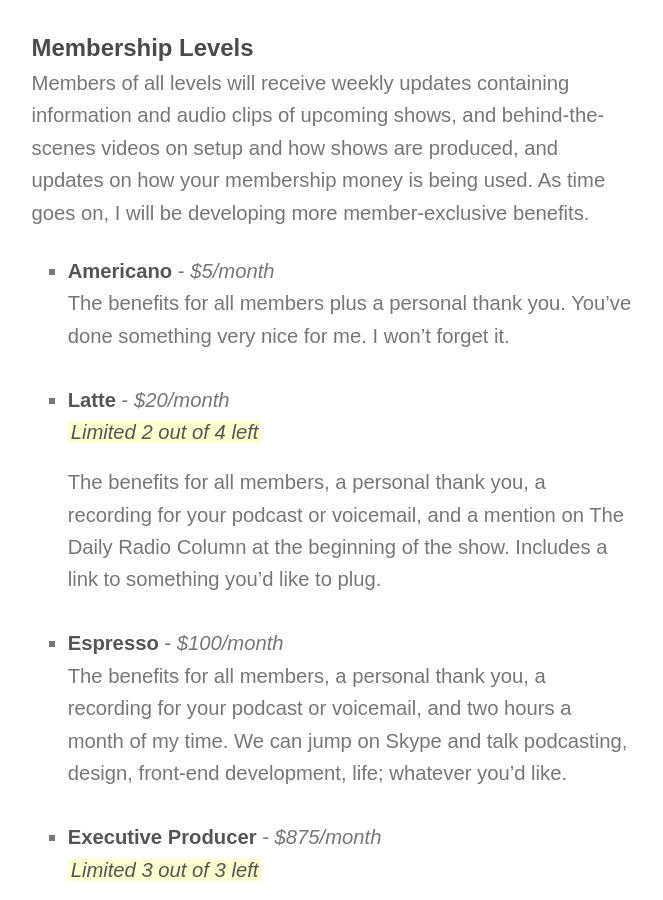
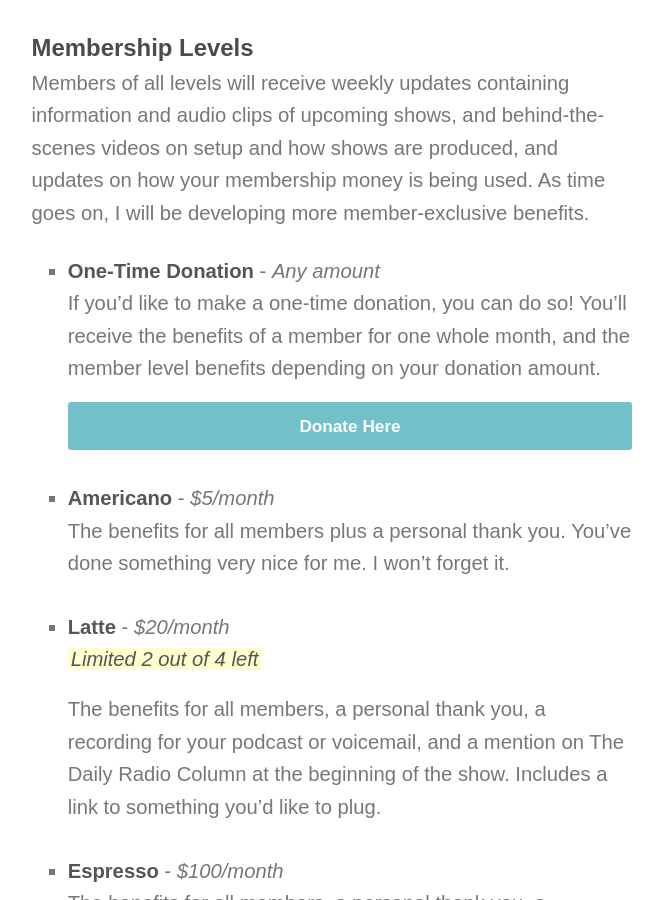
Before and after one commit to xavibenjamin/ttimsmith.com, a Jekyll site: the page built from membership.md, in a window 1280 px wide and 900 px high, scrolled down 615 px. Shown: the whole window, without its empty margins (308-971 px from the left). Built offline with Jekyll 4.4.1, drawn with Linux system fonts in a browser that asks for light colours; nearby versions of some CDN libraries.

Commit message:
Adding information for one-time donation

```diff
--- a/membership.md
+++ b/membership.md
@@ -11,10 +11,15 @@ The goal for this membership is to bring in **$3,600 USD/month.**
 
 This would allow me to dedicate all work time on these projects, and give me the chance to create new shows.
 
-<a href="https://plasso.co/s/CMCU8401Fu" class="btn secondary big centered-btn">Become a member</a>
+[Become a member](https://plasso.co/s/CMCU8401Fu){:.btn.secondary.big.centered-btn}
 
 ### Membership Levels
 Members of all levels will receive weekly updates containing information and audio clips of upcoming shows, and behind-the-scenes videos on setup and how shows are produced, and updates on how your membership money is being used. As time goes on, I will be developing more member-exclusive benefits.
+
+- **One-Time Donation** - *Any amount*
+   If you'd like to make a one-time donation, you can do so! You'll receive the benefits of a member for one whole month, and the member level benefits depending on your donation amount.
+
+   [Donate Here](https://plasso.co/s/XqZS2WQU1A){:.btn.centered-btn.plo-button}
 
 - **Americano** - *$5/month*
    The benefits for all members plus a personal thank you. You've done something very nice for me. I won't forget it.
@@ -75,7 +80,7 @@ To summarize, consider becoming a member because you want to support me in creat
 ### Processing
 The processing and payments of memberships are done through [Plasso](https://plasso.co/), an awesome service made by Drew Wilson. All transactions are done via Stripe which makes everything secure for you. If you have questions about this, send me an [email](mailto:smith@ttimsmith.com?subject=Membership Question).
 
-<a href="https://plasso.co/s/CMCU8401Fu" class="btn secondary big centered-btn">Become a member</a>
+[Become a member](https://plasso.co/s/CMCU8401Fu){:.btn.secondary.big.centered-btn}
 
 [^1]: If you're interested in hiring me, you can find more information about that on the [hire page](/hire/).
 [^2]: If you freelance, you most likely understand that it's not always the most stable of incomes.
```
Also changed, not shown: 1 other file.
